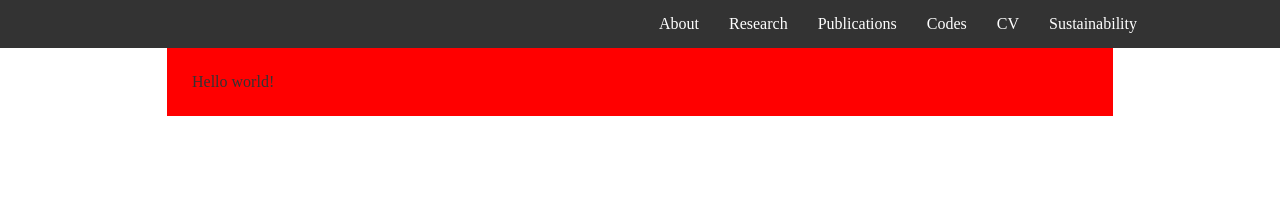
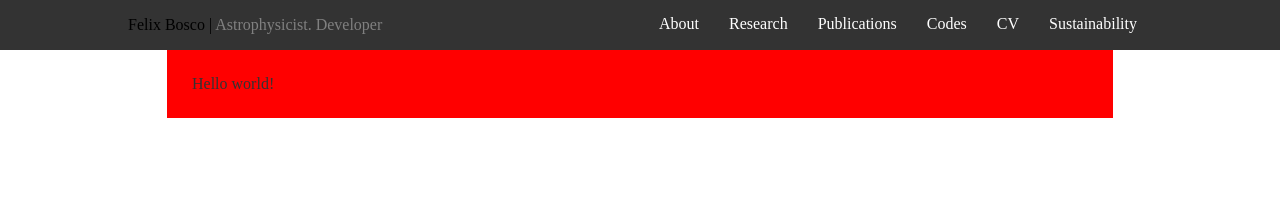
Before and after one commit to felixbosco/felixbosco.github.io, a Jekyll site: the page built from index.html, in a window 1280 px wide. Shown: the top 208 px of the page. Built offline with Jekyll 4.4.1, drawn with Linux system fonts in a browser that asks for light colours.

Commit message:
Include title

```diff
--- a/_layouts/default.html
+++ b/_layouts/default.html
@@ -22,7 +22,10 @@
 
     <body>
 
-        <header>{%- include nav.html -%}</header>
+        <header>
+          {%- include title.html -%}
+          {%- include nav.html -%}
+        </header>
 
         <main>{{ content }}</main>
 
```
